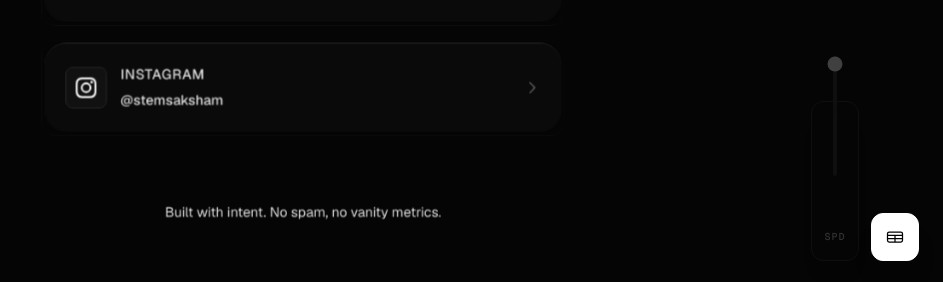
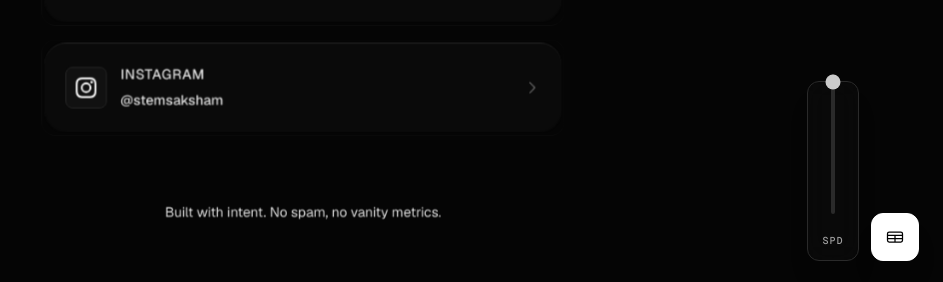
Before and after one commit to skshmtrip/contacts-app, a Next.js app: page / in a window 1280 px wide. Shown: the part 548-830 px from the top of the page, without its empty margins (337-1280 px from the left). Built offline with nearby package versions, Linux system fonts and the light colour scheme; a web font is replaced by a local one.

Commit message:
fixed toggler

```diff
--- a/src/components/ContactsApp.tsx
+++ b/src/components/ContactsApp.tsx
@@ -508,11 +508,9 @@ export default function ContactsApp() {
       {/* Floating Settings Panel */}
       <div className="fixed bottom-6 right-6 z-50 flex items-end gap-3 pointer-events-none">
 
-        {/* Vertical Slider (Locked if Parallax is ON) */}
+        {/* Vertical Slider Container */}
         <div
-          className={`bg-[#0a0a0a]/80 backdrop-blur-md p-3 pb-4 rounded-xl border border-[#2a2a2a] shadow-xl pointer-events-auto transition-all duration-300 flex flex-col items-center justify-end h-[160px] w-[48px] ${
-            isParallaxEnabled ? "opacity-30 grayscale cursor-not-allowed" : "opacity-100 hover:border-[#4a4a4a]"
-          }`}
+          className={`bg-[#0a0a0a]/80 backdrop-blur-md p-3 rounded-xl border border-[#2a2a2a] shadow-xl pointer-events-auto transition-all duration-300 flex flex-col items-center h-[180px] w-[52px] ...`}
         >
           <input
             type="range"
@@ -521,13 +519,13 @@ export default function ContactsApp() {
             value={parallaxSpeedPercent}
             onChange={(e) => setParallaxSpeedPercent(Number(e.target.value))}
             disabled={isParallaxEnabled}
-            className="w-[120px] h-1 -rotate-90 origin-center bg-[#2a2a2a] rounded-lg appearance-none cursor-pointer outline-none mb-12"
+            className="w-[140px] h-1 -rotate-90 origin-center bg-[#2a2a2a] rounded-lg appearance-none cursor-pointer outline-none mt-12"
             style={{
               accentColor: "#ffffff",
               pointerEvents: isParallaxEnabled ? "none" : "auto"
             }}
           />
-          <span className="text-[10px] font-mono font-medium tracking-widest text-[#a0a0a0] uppercase mt-auto">Spd</span>
+          <span className="text-[10px] font-mono font-medium tracking-widest text-[#a0a0a0] uppercase mt-auto">SPD</span>
         </div>
 
         {/* Parallax Toggle */}
```
